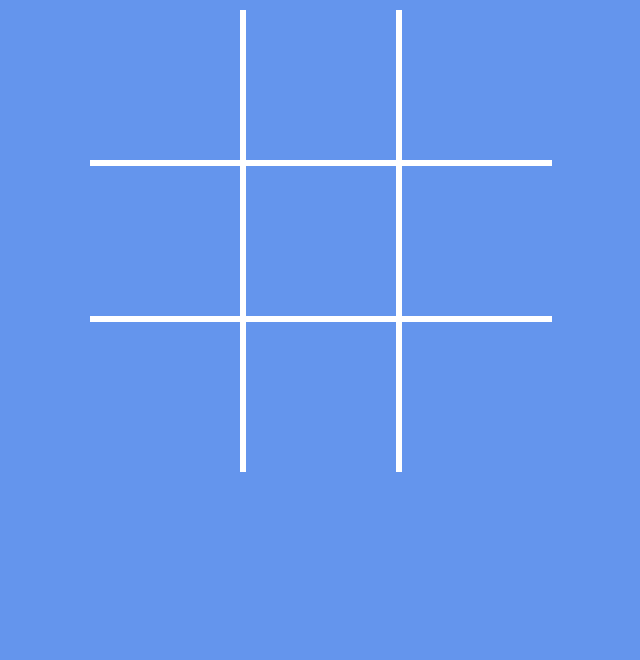
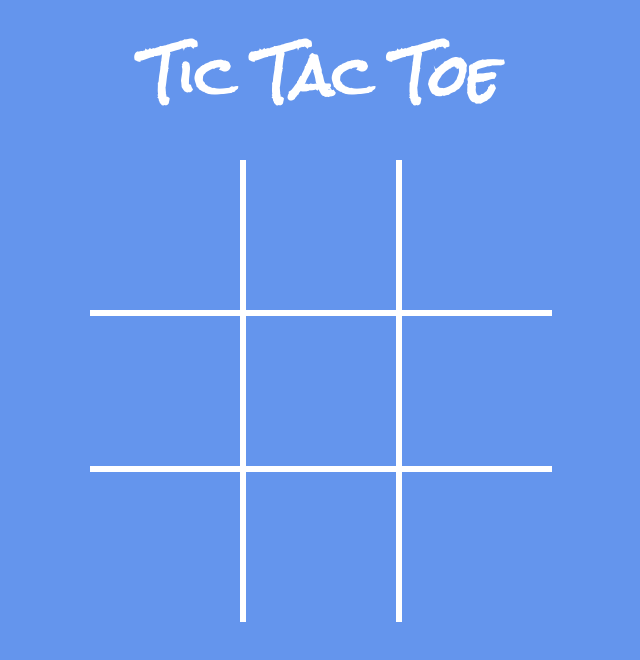
Before and after one commit to emmanuelkamala/tictactoe, a plain HTML site: page index.html in a window 1280 px wide. Shown: the whole page, without its empty margins (319-959 px from the left). Drawn offline with Linux system fonts and the light colour scheme.

Commit message:
Add and style game title

```diff
--- a/index.html
+++ b/index.html
@@ -3,12 +3,14 @@
 <head>
     <meta charset="UTF-8">
     <meta name="viewport" content="width=device-width, initial-scale=1.0">
+    <link href="https://fonts.googleapis.com/css2?family=Rock+Salt&display=swap" rel="stylesheet">
     <link rel="stylesheet" href="style.css" />
     <script src="app.js" defer></script>
     <title>Tic Tac Toe</title>
 </head>
 <body>
     <div class="board">
+        <h2>Tic Tac Toe</h2>
         <div id="row1">
             <div></div>
             <div></div>
--- a/style.css
+++ b/style.css
@@ -1,11 +1,10 @@
-* { margin: 0, padding: 0 }
+* { margin: 0; padding: 0; font-family: 'Rock Salt', cursive;}
 
-/*.board {
-    display: flex;
-    flex-wrap: wrap;
-    justify-content: center;
-
-}*/
+.board h2 {
+    height: 150px;
+    font-size: 55px;
+    color: white;
+}
 
 div[id^='row'] div {
     width: 150px;
```
